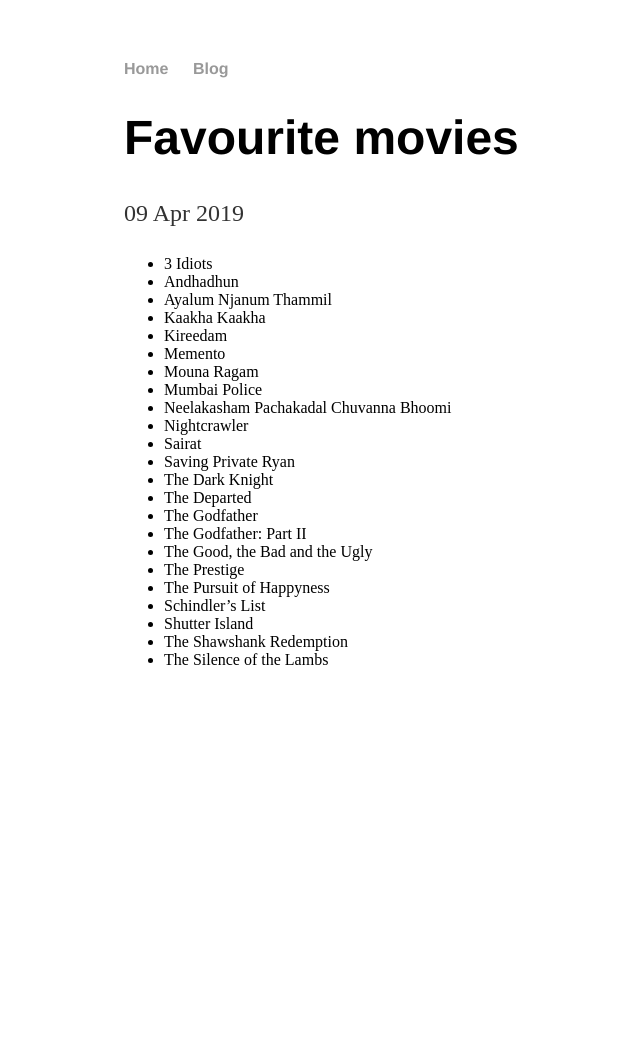
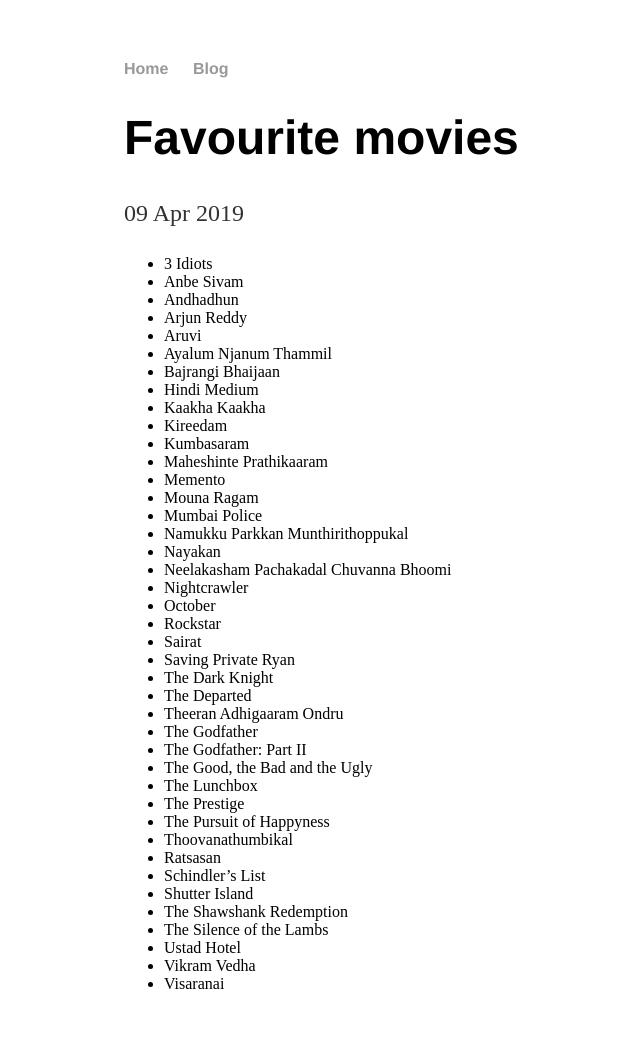
Before and after one commit to joe019/joe019.github.io, a Jekyll site: the page built from _posts/2019-04-09-favourite-movies.md, in a window 1280 px wide. Shown: the whole page, without its empty margins (68-708 px from the left). Built offline with Jekyll 4.4.1, drawn with Linux system fonts in a browser that asks for light colours; before the commit the page ends 900 px from its top, so only the background shows below that.

Commit message:
updated fav movies

```diff
--- a/_posts/2019-04-09-favourite-movies.md
+++ b/_posts/2019-04-09-favourite-movies.md
@@ -5,25 +5,43 @@
 ---
 
 * 3 Idiots
+* Anbe Sivam
 * Andhadhun
+* Arjun Reddy
+* Aruvi
 * Ayalum Njanum Thammil
+* Bajrangi Bhaijaan
+* Hindi Medium
 * Kaakha Kaakha
 * Kireedam
+* Kumbasaram
+* Maheshinte Prathikaaram
 * Memento
 * Mouna Ragam
 * Mumbai Police
+* Namukku Parkkan Munthirithoppukal
+* Nayakan
 * Neelakasham Pachakadal Chuvanna Bhoomi
 * Nightcrawler
+* October
+* Rockstar
 * Sairat
 * Saving Private Ryan
 * The Dark Knight
 * The Departed
+* Theeran Adhigaaram Ondru
 * The Godfather
 * The Godfather: Part II
 * The Good, the Bad and the Ugly
+* The Lunchbox
 * The Prestige
 * The Pursuit of Happyness
+* Thoovanathumbikal
+* Ratsasan
 * Schindler's List
 * Shutter Island
 * The Shawshank Redemption
 * The Silence of the Lambs
+* Ustad Hotel
+* Vikram Vedha
+* Visaranai
```
